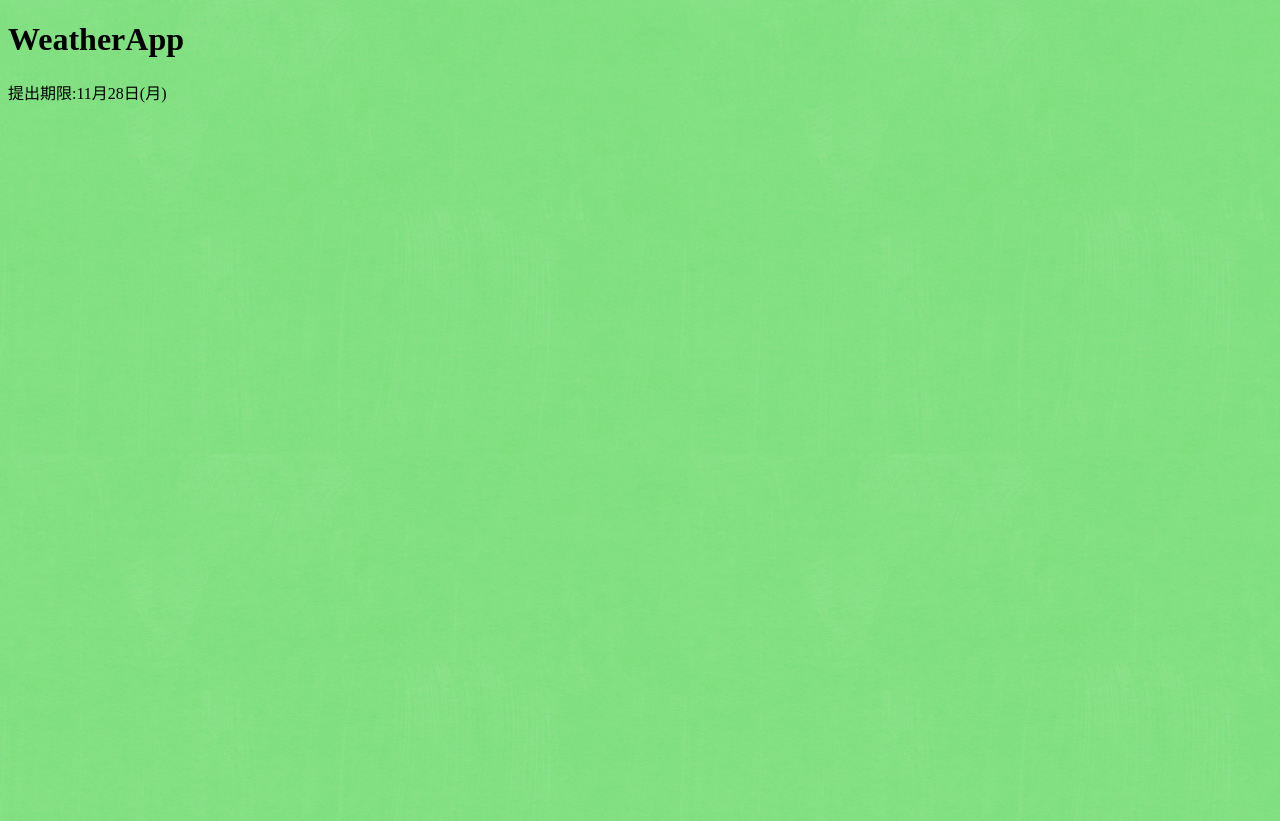
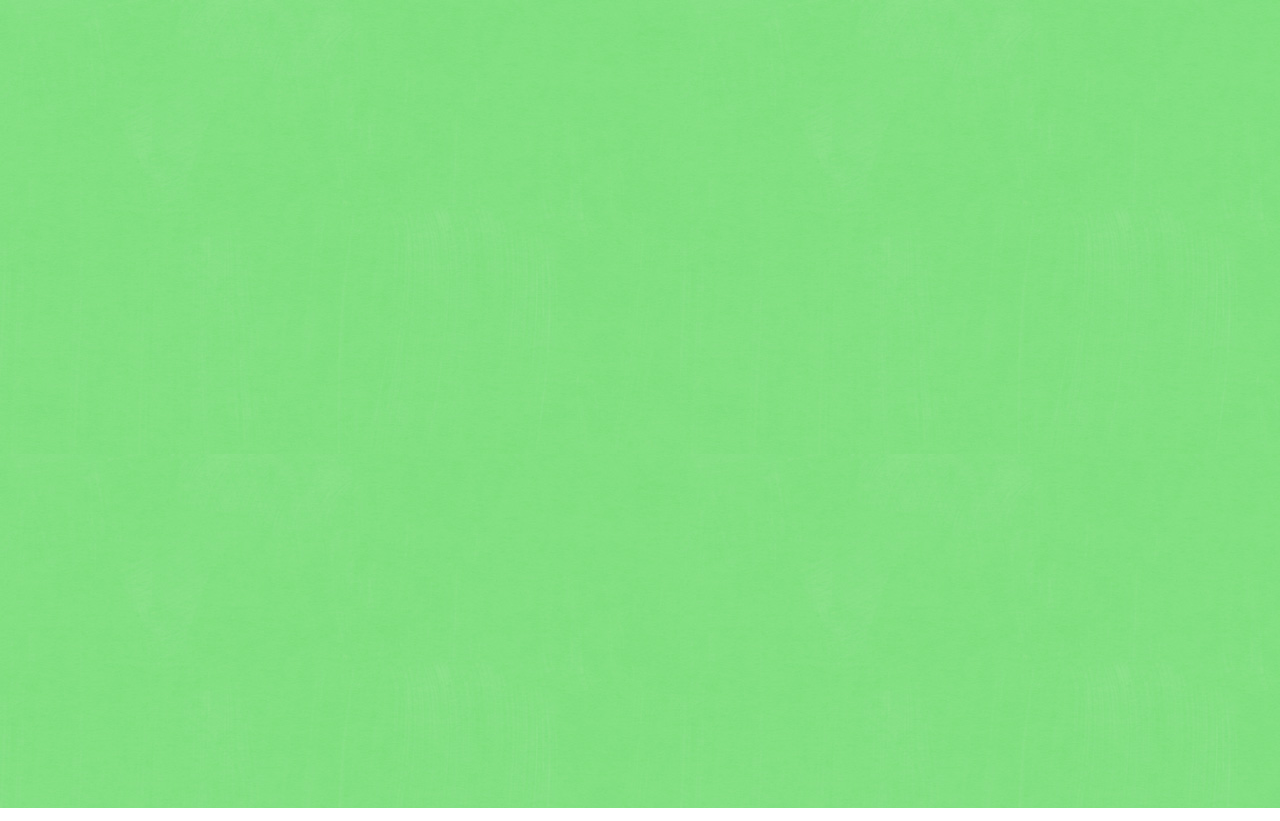
Before and after one commit to yuto0914/Portfolios, a plain HTML site: page index.html in a window 1280 px wide. Drawn offline with nearby package versions, Linux system fonts and the light colour scheme.

Commit message:
お天気アプリ 完成版

```diff
--- a/index.html
+++ b/index.html
@@ -9,10 +9,10 @@
 	<link rel="stylesheet" href="./css/custom.css">
 </head>
 <body>
-	<h1>WeatherApp</h1>
+	<!--<h1>WeatherApp</h1>
 	<p>
 		提出期限:11月28日(月)
-	</p>
+	</p>-->
 
 	<div class="tenkiyohou">
 
```
